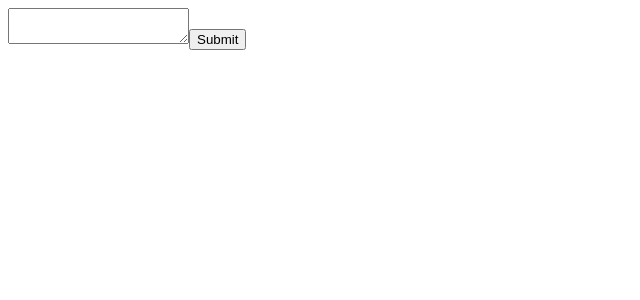
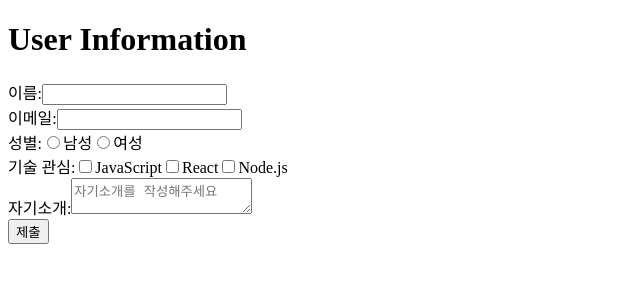
Before and after one commit to jieun-107/react-study, a React (Vite) app: page / in a window 1280 px wide. Shown: the top 300 px of the page, without its empty margins (0-640 px from the left). Built offline with nearby package versions, Linux system fonts and the light colour scheme; the HTML template or start-up script is replaced by a standard one.

Commit message:
비제어 컴포넌트 - 일괄 제어법

```diff
--- a/src/App.tsx
+++ b/src/App.tsx
@@ -3,6 +3,7 @@ import Input from "./components/uncontrolled/Input";
 import Checkbox from "./components/uncontrolled/Checkbox";
 import Radio from "./components/uncontrolled/Radio";
 import Textarea from "./components/uncontrolled/Textarea";
+import UserInfoForm from "./components/uncontrolled/UserInfoForm";
 // import Counter from "./components/section6/Counter";
 // import Ex01 from "./components/section6/Ex01";
 // import Ex02 from "./components/section6/Ex02";
@@ -84,7 +85,8 @@ export default function App() {
       {/* <Input /> */}
       {/* <Checkbox /> */}
       {/* <Radio /> */}
-      <Textarea />
+      {/* <Textarea /> */}
+      <UserInfoForm />
     </>
   );
 }
--- /dev/null
+++ b/src/components/uncontrolled/UserInfoForm.tsx
@@ -0,0 +1,88 @@
+import React, { useRef } from "react";
+
+export default function UserInfoForm() {
+  const formRef = useRef<HTMLFormElement>(null);
+  const nameRef = useRef<HTMLInputElement>(null);
+  const handleSubmit = (e: React.FormEvent<HTMLFormElement>) => {
+    e.preventDefault();
+    if (formRef.current) {
+      const formData = new FormData(formRef.current);
+      const name = formData.get("name");
+      const email = formData.get("email");
+      const gender = formData.get("gender"); // radio는 하나만 선택하기 때문에 get
+      const skills = formData.getAll("skills"); // checkbox는 여러개 요소 선택 가능하기 때문에 getAll
+      const bio = formData.get("bio");
+
+      if(name === ""){
+        alert("이름을 입력해주세요.");
+        nameRef.current?.focus();
+      }
+      console.log({name, email, gender, skills, bio});
+
+    }
+  }
+  return (
+    <div className="user-info">
+      <h1 className="user-info__title">User Information</h1>
+      <form className="user-info__form" ref={formRef} onSubmit={handleSubmit}>
+        <div className="form-group">
+          <label className="form-group__label" htmlFor="name">
+            이름:
+          </label>
+          <input className="form-group__input" type="text" id="name" name="name" ref={nameRef} />
+        </div>
+
+        <div className="form-group">
+          <label className="form-group__label" htmlFor="email">
+            이메일:
+          </label>
+          <input className="form-group__input" type="email" id="email" name="email" />
+        </div>
+
+        <div className="form-group form-group--radio">
+          <label className="form-group__label">성별:</label>
+          <label className="form-group__radio">
+            <input type="radio" id="male" value="남성" name="gender" />
+            남성
+          </label>
+          <label className="form-group__radio">
+            <input type="radio" id="female" value="여성" name="gender" />
+            여성
+          </label>
+        </div>
+
+        <div className="form-group form-group--checkbox">
+          <label className="form-group__label">기술 관심:</label>
+          <label className="form-group__checkbox">
+            <input type="checkbox" value="JavaScript" name="skills" />
+            JavaScript
+          </label>
+          <label className="form-group__checkbox">
+            <input type="checkbox" value="React" name="skills" />
+            React
+          </label>
+          <label className="form-group__checkbox">
+            <input type="checkbox" value="Node.js" name="skills" />
+            Node.js
+          </label>
+        </div>
+
+        <div className="form-group">
+          <label className="form-group__label" htmlFor="bio">
+            자기소개:
+          </label>
+          <textarea
+            className="form-group__textarea"
+            id="bio"
+            placeholder="자기소개를 작성해주세요"
+            name="bio"
+          ></textarea>
+        </div>
+
+        <button className="user-info__submit" type="submit">
+          제출
+        </button>
+      </form>
+    </div>
+  );
+}
```
